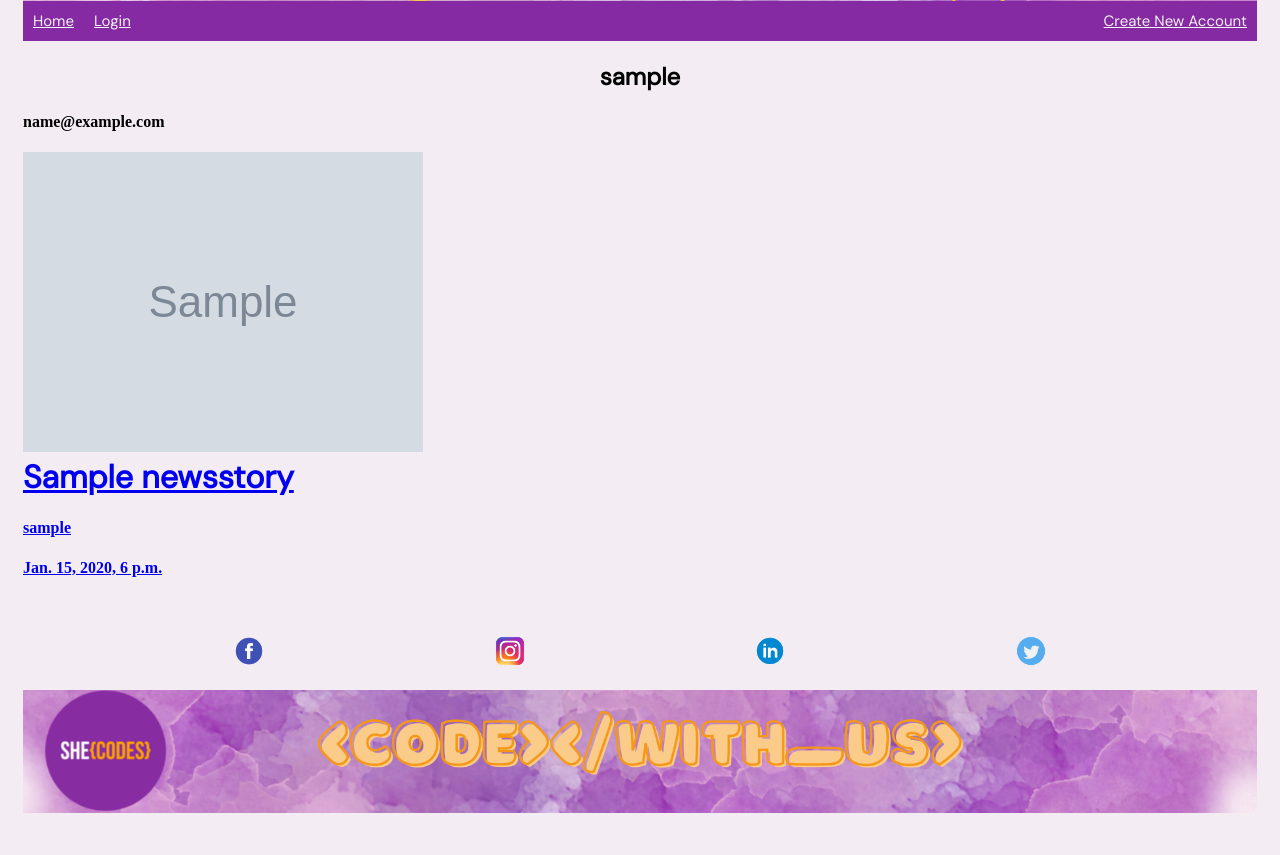
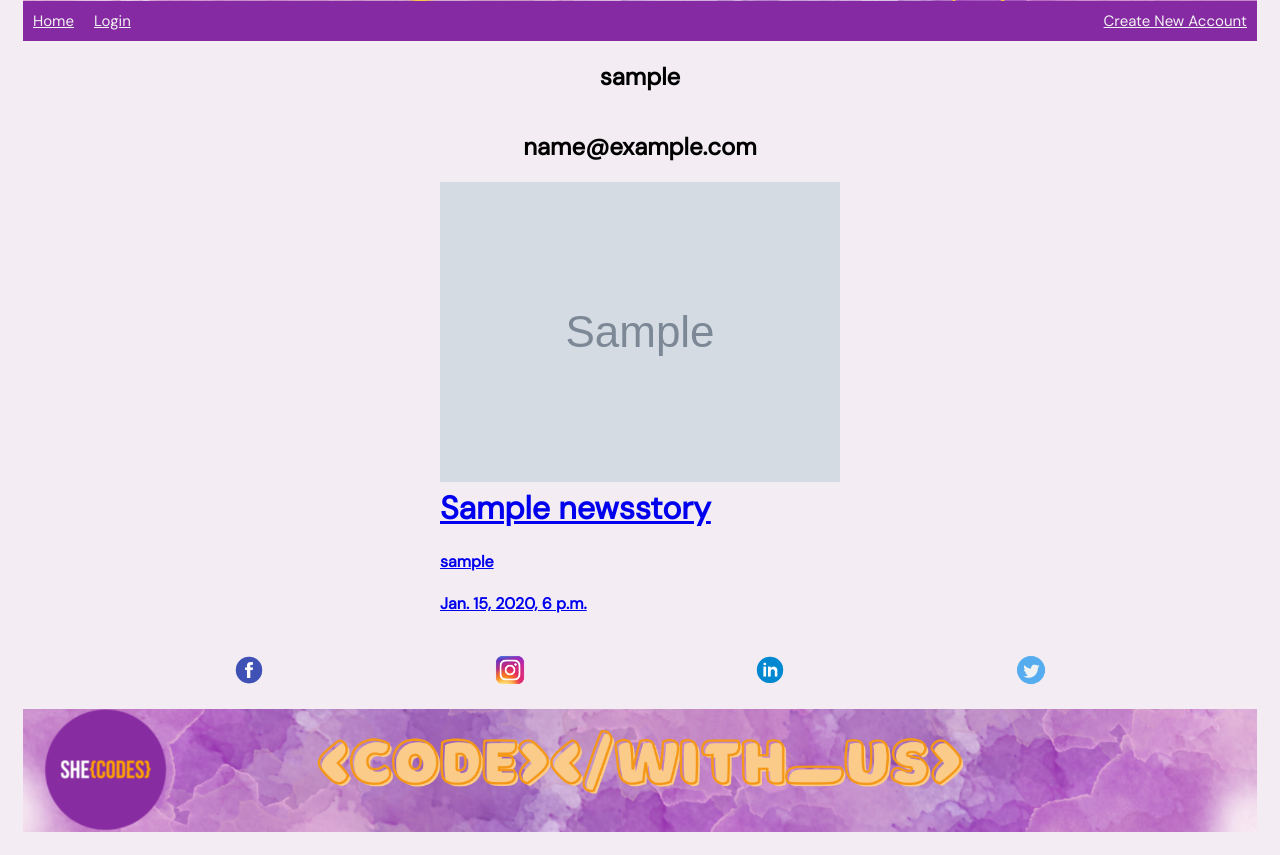
Before and after one commit to runda87/django-project, a Django app: page /users/profile/1/ in a window 1280 px wide. Shown: the part 365-1220 px from the top of the page. Before the commit the page ends 1178 px from the top, so only its background shows below. Run offline with Django 3.2, Linux system fonts and the light colour scheme; tables that the repository leaves empty hold one stand-in row (values such as "Sample post"); grey boxes marked "Sample" are stand-in pictures; parts of the project's set-up code (start-up, migrations or seed data) failed here and were passed over.

Commit message:
layout on profile adjusted

```diff
--- a/she_codes_news/news/templates/news/createStory.html
+++ b/she_codes_news/news/templates/news/createStory.html
@@ -4,7 +4,7 @@
 <form action ="" method="post" enctype="multipart/form-data">
     {% csrf_token %}
     {{ form.as_p }}
-    <button type="submit">Submit / Upload</button>
+    <button type="submit">Submit</button>
 </form>
 
 {% endblock %}
--- a/she_codes_news/news/templates/news/index.html
+++ b/she_codes_news/news/templates/news/index.html
@@ -8,10 +8,8 @@
 
 {% block content %}
 
-    <!-- <a href="{% url 'news:newStory' %}">Write New Story.</a> -->
 
     <h2 id="heading">{ Latest Posts }</h2>
-
     <div id="latest-stories">
         {% if latest_stories %}
             {% for story in latest_stories %}
@@ -21,9 +19,9 @@
             <p>No stories are available.</p>
         {% endif %}
     </div>
-
+    <br>
     <h2 id="heading">{ All Posts }</h2>
-
+    <br>
     <div id="all-stories">
         {% if latest_stories %}
             {% for story in all_stories %}
--- a/she_codes_news/news/templates/news/newsstory_confirm_delete.html
+++ b/she_codes_news/news/templates/news/newsstory_confirm_delete.html
@@ -1,10 +1,10 @@
 {%  extends "base.html" %}
 {% block content %}
 
-<form method="post">
+<form method="post" enctype="multipart/form-data">
     {% csrf_token %}
-    <p Are you sure you want to delete "{{ object.title }}"? ></p>
-        <input type="submit" value="Confirm">
+    <p Are you sure you want to delete {{ story.title }} ?></p>
+    <input type="submit" value="Confirm">
 </form>
 
 {% endblock %}
--- a/she_codes_news/static/styles.css
+++ b/she_codes_news/static/styles.css
@@ -63,6 +63,7 @@ h3 {
 #wns {
     float: right;
 }
+
 .logo {
     border-radius: 40%;
     max-width: 70px;
@@ -73,3 +74,16 @@ h3 {
     display: flex;
     justify-content: space-evenly;
 }
+
+.profile-wrapper {
+    display: grid;
+    justify-content: space-between;
+    font-family: 'DM Sans', sans-serif;
+    justify-content: space-evenly;
+}
+
+.profile-wrapper img {
+    width: 100%;
+    height: 300px;
+    object-fit: cover;
+}
--- a/she_codes_news/templates/base.html
+++ b/she_codes_news/templates/base.html
@@ -28,7 +28,6 @@
             {% endblock %}
     </body>
     <footer>
-        <br>
         <div class="logos">
         <a href= "https://www.facebook.com/shecodesaustralia/" target="_blank" rel="noopener noreferrer"><img class='logo' src="{% static 'she_codes_news/images/facebook.png' %}"></a>
         <a href= "https://www.instagram.com/shecodesaus/?hl=en" target="_blank" rel="noopener noreferrer"><img class='logo' src="{% static 'she_codes_news/images/instagram.png' %}"></a>
--- a/she_codes_news/templates/nav.html
+++ b/she_codes_news/templates/nav.html
@@ -2,7 +2,7 @@
     <div class="topnav">
         <a href="{% url 'news:index' %}">Home</a>
         {% if request.user.is_authenticated %}
-            <a href="{% url 'users:profile' user.pk %}">Hello {{ user.username }} ! Welcome back<a></a>
+            <a href="{% url 'users:profile' user.pk %}">Hello {{ user.username }}.Welcome back !<a></a>
             <a id="wns" href="{% url 'logout' %}">Logout</a>
             <a id="wns" href="{% url 'news:newStory' %}">Write New Story</a>
         {% else %}
--- a/she_codes_news/users/templates/user/profile.html
+++ b/she_codes_news/users/templates/user/profile.html
@@ -2,16 +2,12 @@
 {% load static %}
 
 
-
 {% block content %}
-
-<div id="profile-wrapper">
-    <h2>{{ user.username }}</h2>
-    <h4>{{ user.email }}</h4>
+<div class="profile-wrapper">
+    <h2 id="subtitle">{{ user.username }}</h2>
+    <h2 id="subtitle">{{ user.email }}</h2>
     {% for story in user.stories.all %}
     {% include "news/storyCard.html" with story=story position=forloop.counter %}
     {% endfor %}
-
 </div>
-
 {% endblock %}
```
Also changed, not shown: she_codes_news/news/static/news/styles.css (+10 -13 lines).
